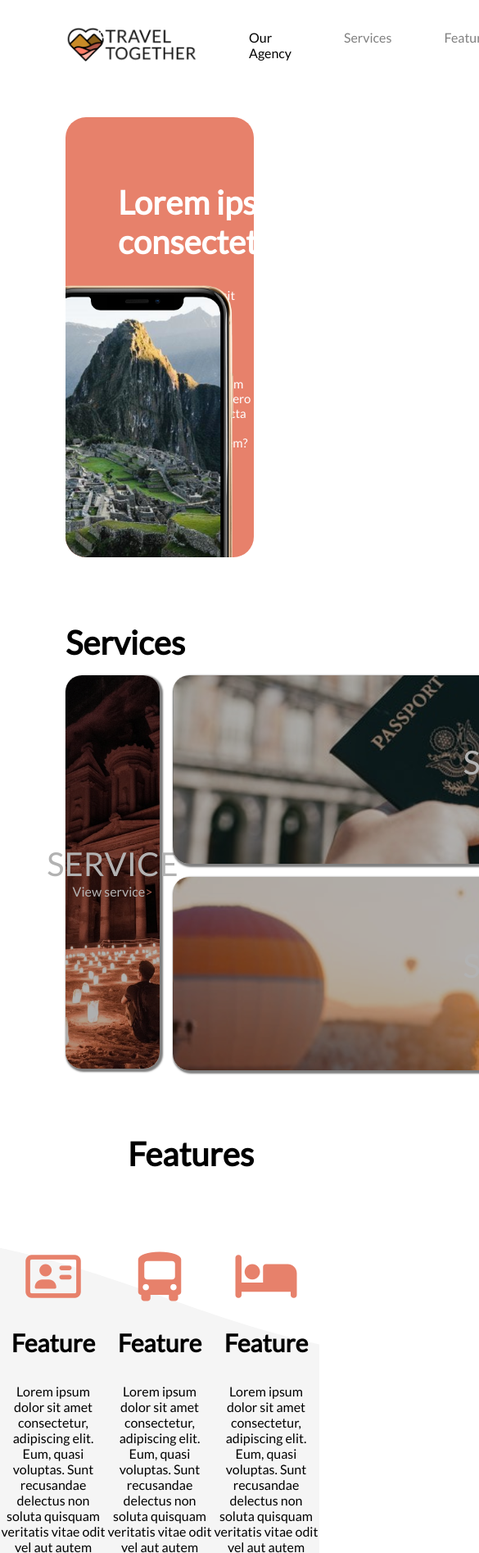
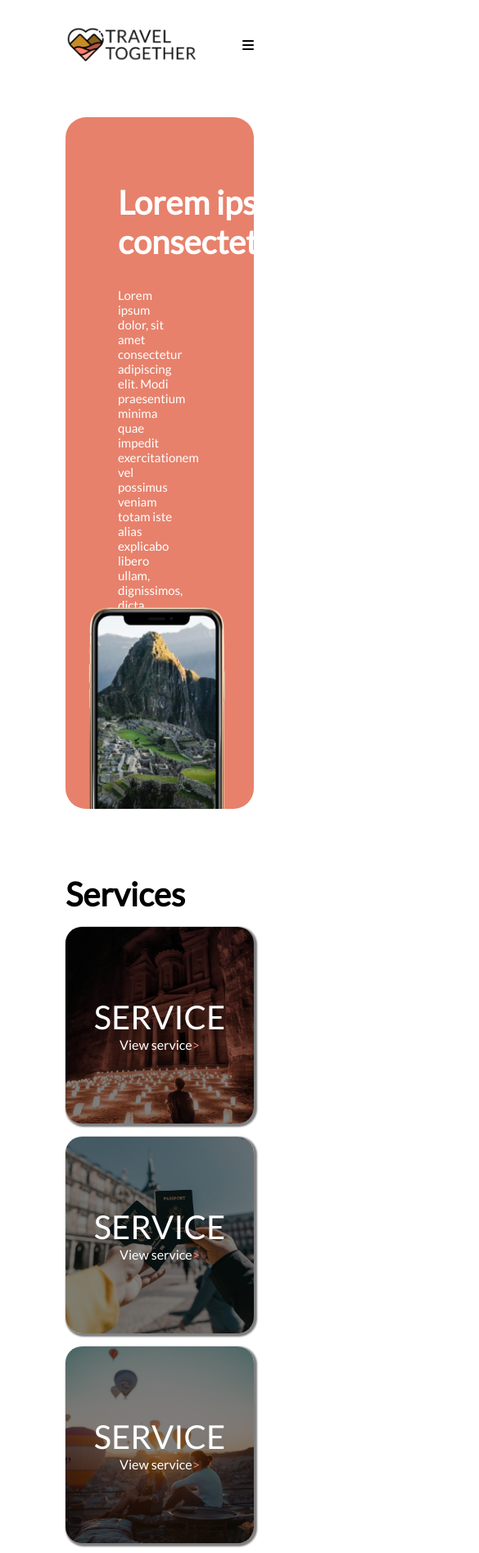
Before and after one commit to PedrouSniff/Travel-Together, a plain HTML site: page index.html in a window 390 px wide. Shown: the top 1895 px of the page at 82% size, 585 px wide, since content can reach past the window. Drawn offline with Linux system fonts and the light colour scheme.

Commit message:
début_de_responsive

```diff
--- a/assets/scss/layout/_footer.scss
+++ b/assets/scss/layout/_footer.scss
@@ -11,6 +11,10 @@
     padding-bottom: 3rem;
     padding-left: 5rem;
     padding-right: 5rem;
+}
+
+.fa-bars {
+    display: none;
 }
 
 .footer_haut a img {
@@ -49,17 +53,15 @@
     justify-content: space-between;
     padding-left: 5rem;
     padding-right: 5rem;
-}
-
-.location_contact {
-    display: flex;
-    margin-top: 3rem;
-    @include m.nav(grey)
+    align-items: center;
+    padding-top: 3rem;
+    @include m.nav(grey);
 }
 
 footer p {
     margin-bottom: 10px;
 }
+
 
 .location p:nth-child(1) {
     color: v.$blanc;
@@ -69,14 +71,9 @@ footer p {
     color: v.$blanc;
 }
 
-.location {
-    margin-right: 15rem;
-}
-
 .reseaux {
     display: flex;
     align-items: center;
-    margin-top: 3rem;
 }
 
 .lien_reseaux a {
--- a/assets/scss/layout/_header.scss
+++ b/assets/scss/layout/_header.scss
@@ -18,7 +18,9 @@ nav {
     margin-top: 2rem;
     padding-left: 5rem;
     padding-right: 5rem;
+    position:relative;
 }
+
 
 nav ul {
     display: flex;
@@ -52,7 +54,8 @@ nav ul li a:hover {
     padding-bottom: 5rem;
     margin-top: 4rem;
     position: relative;
-    overflow: hidden
+    overflow: hidden;
+    padding-right: 40%;
 }
 
 .texte_banniere {
--- a/assets/scss/layout/_main.scss
+++ b/assets/scss/layout/_main.scss
@@ -25,14 +25,20 @@
     height: 30rem;
     background-size: cover;
     background-position: center;
-    display: flex;
-    align-items: center;
-    justify-content: center;
-    flex-direction: column;
     color: v.$blanc;
     border-radius: 20px;
-    filter: brightness(70%);
     box-shadow: 2px 2px 2px 2px rgba(0, 0, 0, 0.5);
+}
+
+.sombre1 {
+    display: flex;
+    justify-content: center;
+    align-items: center;
+    flex-direction: column;
+    border-radius: 20px;
+    background-color: rgba(0, 0, 0, 0.5);
+    width: 100%;
+    height:100%
 }
 
 .egypte a {
@@ -49,20 +55,25 @@
 
 .passport {
     background-image: url(../img/passport.jpg);
-    width: 103vh;
+    width: 100%;
     height: 48%;
     background-size: cover;
     background-position: center;
-    display: flex;
-    align-items: center;
-    justify-content: center;
-    flex-direction: column;
     color: v.$blanc;
     border-radius: 20px;
     margin-bottom: 1rem;
-    filter: brightness(70%);
     box-shadow: 2px 2px 2px 2px rgba(0, 0, 0, 0.5);
+}
 
+.sombre2 {
+    display: flex;
+    justify-content: center;
+    align-items: center;
+    flex-direction: column;
+    border-radius: 20px;
+    background-color: rgba(0, 0, 0, 0.5);
+    width: 100%;
+    height:100%
 }
 
 .passport a {
@@ -79,15 +90,20 @@
     height: 49%;
     background-size: cover;
     background-position: center;
-    display: flex;
-    align-items: center;
-    justify-content: center;
-    flex-direction: column;
     color: v.$blanc;
     border-radius: 20px;
-    filter: brightness(70%);
     box-shadow: 2px 2px 2px 2px rgba(0, 0, 0, 0.5);
+}
 
+.sombre2 {
+    display: flex;
+    justify-content: center;
+    align-items: center;
+    flex-direction: column;
+    border-radius: 20px;
+    background-color: rgba(0, 0, 0, 0.5);
+    width: 100%;
+    height:100%
 }
 
 .mongolfiere a {
@@ -100,6 +116,7 @@
 
 .pass_mongol {
     margin-left: 1rem;
+    width: 50%;
 
 }
 
@@ -170,9 +187,12 @@ main h2:nth-child(2) {
     transform: translateY(-6rem);
 }
 
+.text_lorem {
+    max-width: 55%;
+}
+
 .back_lorem {
     background-color: v.$footer;
-    height: 15rem;
     padding-left: 5rem;
     padding-right: 5rem;
 }
@@ -197,19 +217,21 @@ main h2:nth-child(2) {
 
 .button_lorem {
     margin-top: 5rem;
-    margin-right: 10rem;
+    margin-right: 10vw;
 }
 
-.button_lorem  a{
+.button_lorem {
     color: v.$noir;
     background-color: v.$blanc;
     box-shadow: 1px 1px 1px 1px rgba(0, 0, 0, 0.5);
     padding: 10px;
     border-radius: 10px;
     font-weight: 800;
+    display: flex;
+    align-items: center;
 }
 
-.button_lorem  a:hover{
+.button_lorem:hover{
     color: v.$blanc;
     background-color: v.$noir;
 }
--- a/assets/scss/responsive/_media.scss
+++ b/assets/scss/responsive/_media.scss
@@ -0,0 +1,66 @@
+@use "../abstract/variable";
+
+@media screen and (max-width: 1300px){
+    .bannière img{
+        max-height: 350px;
+        width: 170px;
+        right: 15%;
+        bottom: -5rem;
+    }
+
+    .trois_services {
+        flex-direction: column;
+    }
+
+    .egypte {
+        width: 100%;
+        height: 15rem;
+        margin-bottom: 1rem;
+    }
+    .pass_mongol {
+        margin-left: 0rem;
+        width: 100%;
+    }
+
+    .passport {
+        width: 100%;
+        height: 15rem;
+    }
+
+    .mongolfiere {
+        width: 100%;
+        height: 15rem;
+    }
+}
+
+@media screen and (max-width: 1146px) {
+    .lorem {
+        display: flex;
+        justify-content: space-between;
+    }
+}
+
+@media screen and (max-width: 836px) {
+   nav ul {
+       display: flex;
+       text-align: center;
+       align-items: center;
+   }
+}
+
+@media screen and (max-width: 800px) {
+    .fa-bars{
+        display: block;
+    }
+
+    .menu_dropdown ul li{
+        display:none;
+    }
+
+    .menu_dropdown:hover ul{
+        display:block;
+        position: absolute;
+        color:rgb(0, 0, 0);
+    }
+
+ }
--- a/index.html
+++ b/index.html
@@ -14,12 +14,15 @@
         <header>
             <nav>
                 <a href=""><img src="assets/img/Logo.png" alt=""></a>
+                <div class="menu_dropdown">
+                    <i class="fa-solid fa-bars"></i>
                     <ul>
                         <li><a class="agency" href="">Our Agency</a></li>
                         <li><a href="">Services</a></li>
                         <li><a href="">Features</a></li>
                         <li><a href="">Contact</a></li>
                     </ul>
+                </div>
             </nav>
 
                 <!-- Bannière -->
@@ -43,17 +46,23 @@
                 <h2>Services</h2>
                 <div class="trois_services">
                     <div class="egypte">
+                        <div class="sombre1">
                             <h3>service</h3>
                             <a href="">View service<span class="trait">></span></a>
                         </div>
+                    </div>
                     <div class="pass_mongol">
                         <div class="passport">
+                            <div class="sombre2">
                                 <h3>service</h3>
                                 <a href="">View service<span class="trait">></span></a>
                             </div>
+                        </div>
                         <div class="mongolfiere">
+                            <div class="sombre2">
                                 <h3>service</h3>
                                 <a href="">View service<span class="trait">></span></a>
+                            </div>
                         </div>
                     </div>
                 </div>
@@ -88,8 +97,8 @@
                         <h5>Lorem ipsum dolor sit <span class="amet">amet consectetur.</span></h5>
                         <p>Lorem ipsum, dolor sit amet consectetur adipisicing elit. Amet hic saepe adipisci laudantium, <span class="amet">voluptatum eaque, soluta vero dicta temporibus nisi facilis sint sapiente,<span class="amet">optio quia totam quibusdam quos voluptates earum?</span></span></p>
                     </div>
-                    <div class="button_lorem">
-                        <a href="">GET IN TOUCH ></a>
+                    <div>
+                        <a class="button_lorem" href="">GET IN TOUCH ></a>
                     </div>
                 </div>
             </section>
@@ -110,7 +119,6 @@
                     <div class="trait_footer"></div>
                 </div>
                 <div class="footer_travel">
-                    <div class="location_contact">
                     <div class="location">
                         <p>Travel Together</p>
                         <p>36 Avenue De La Somme</p>
@@ -120,7 +128,6 @@
                         <p>Contact Us</p>
                         <p>06 XX XX XX XX</p>
                         <p>Mail:contact@traveltogether.fr</p>
-                        </div>
                     </div>
                     <div class="reseaux">
                         <div class="lien_reseaux">
```
Also changed, not shown: assets/css/style.css, 1 other file. Lines whose indentation alone changed are shown as unchanged.
